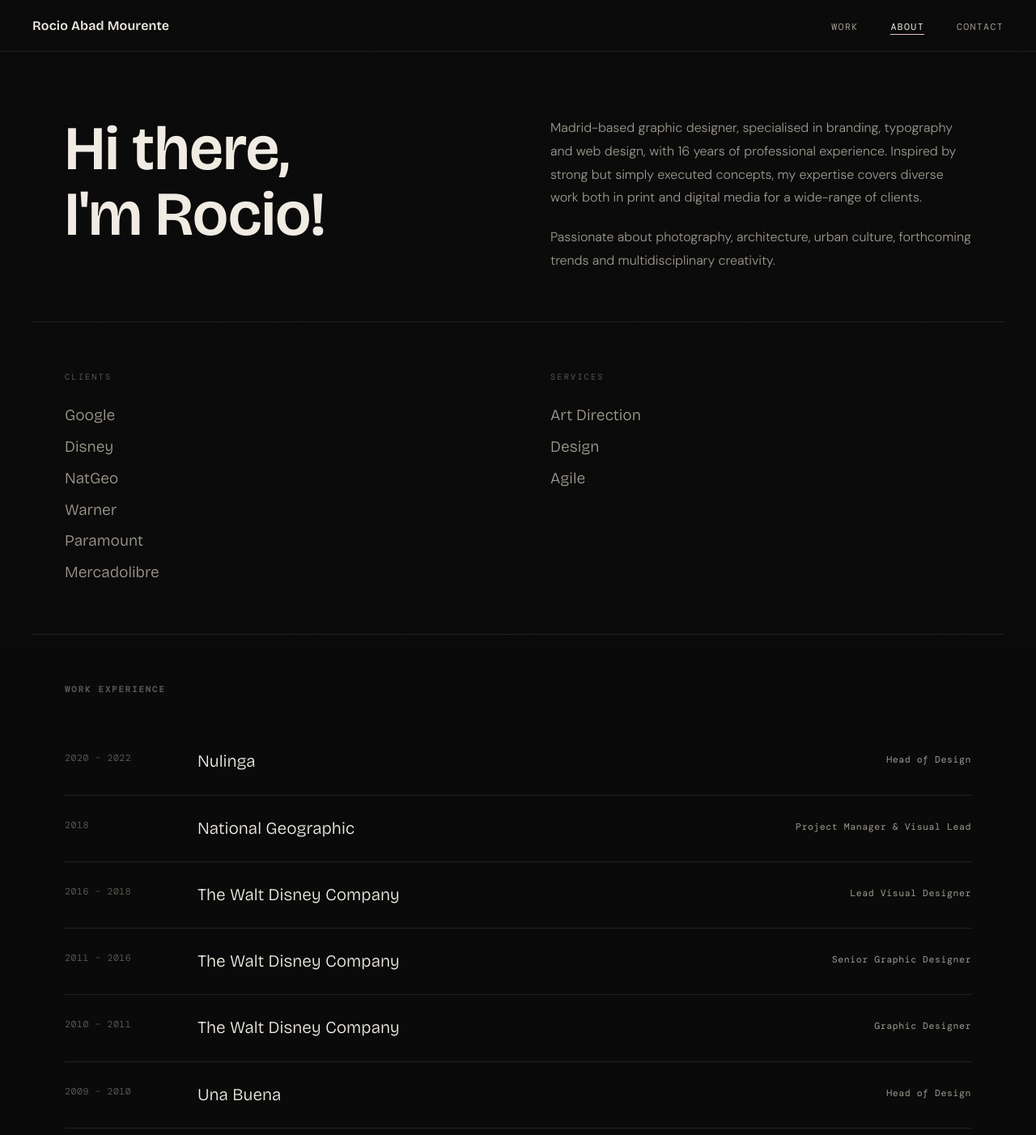
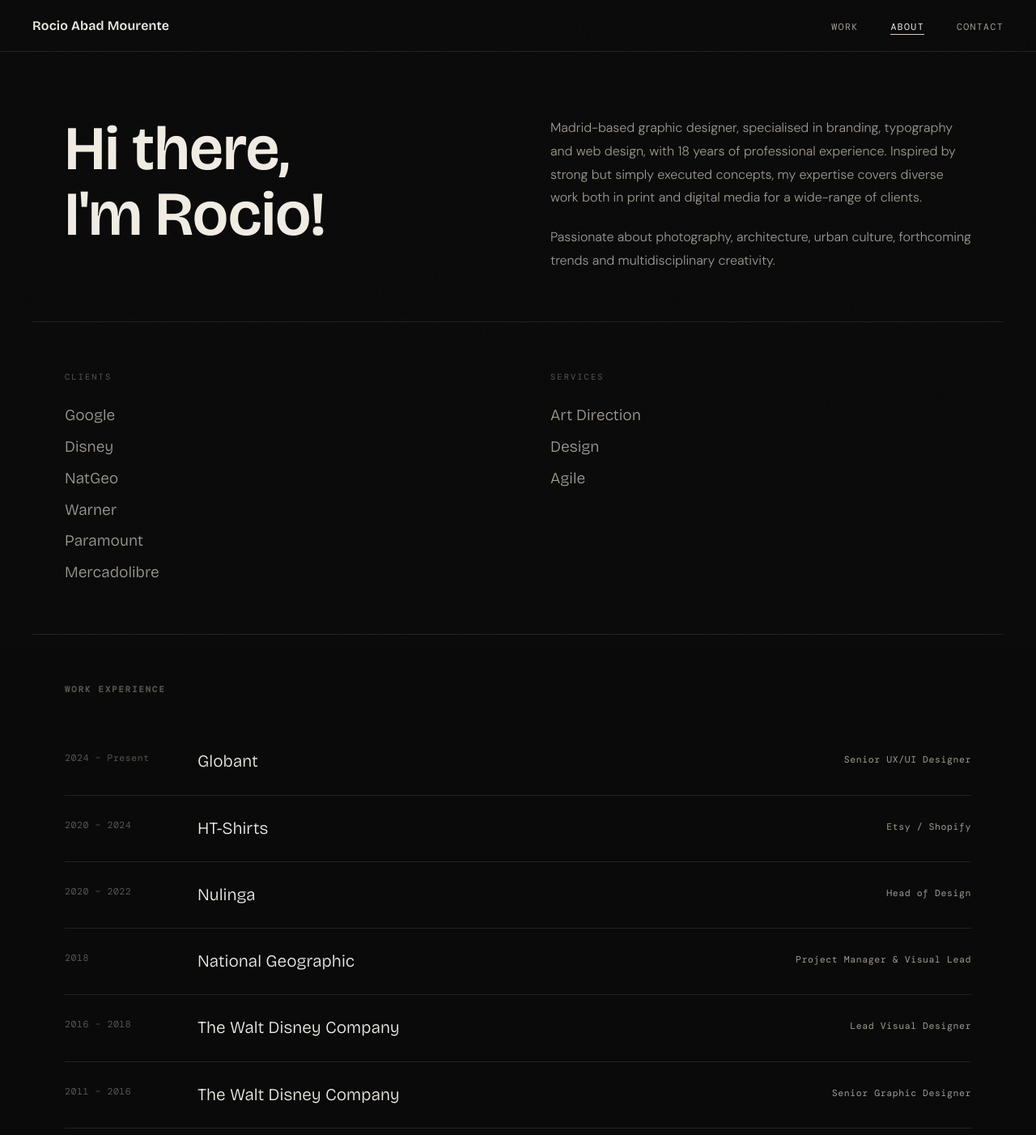
Before and after one commit to agustinsantagada/rocio-portfolio, a Next.js app: page /about in a window 1280 px wide. Shown: the top 1402 px of the page at 81% size. Built offline with nearby package versions, Linux system fonts and the light colour scheme; a web font is replaced by a local one.

Commit message:
Work About

```diff
--- a/app/about/page.tsx
+++ b/app/about/page.tsx
@@ -9,6 +9,8 @@
 const services = ['Art Direction', 'Design', 'Agile']
 
 const experience = [
+  { years: '2024 – Present', company: 'Globant', role: 'Senior UX/UI Designer' },
+  { years: '2020 – 2024', company: 'HT-Shirts', role: 'Etsy / Shopify' },
   { years: '2020 – 2022', company: 'Nulinga', role: 'Head of Design' },
   { years: '2018', company: 'National Geographic', role: 'Project Manager & Visual Lead' },
   { years: '2016 – 2018', company: 'The Walt Disney Company', role: 'Lead Visual Designer' },
@@ -26,7 +28,7 @@
         <div className="about-bio">
           <p>
             Madrid-based graphic designer, specialised in branding, typography and web design,
-            with 16 years of professional experience. Inspired by strong but simply executed
+            with 18 years of professional experience. Inspired by strong but simply executed
             concepts, my expertise covers diverse work both in print and digital media for a
             wide-range of clients.
           </p>
```
